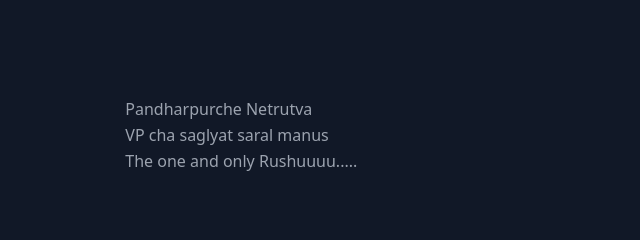
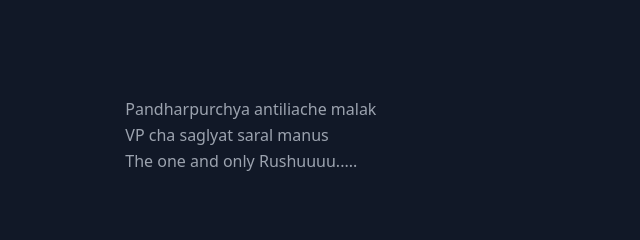
Before and after one commit to DeveloperAdiiG/vpmm2, a plain HTML site: page rankers/rushu.html in a window 1280 px wide. Shown: the top 240 px of the page, 332-972 px from the left. Drawn offline with nearby package versions, Linux system fonts and the light colour scheme.

Commit message:
Update rushu.html

```diff
--- a/rankers/rushu.html
+++ b/rankers/rushu.html
@@ -11,7 +11,7 @@
         <div class="container px-5 py-24 mx-auto flex flex-wrap">
           <div class="flex w-full mb-20 flex-wrap">
             <h1 class="sm:text-3xl text-2xl font-medium title-font text-white lg:w-1/3 lg:mb-0 mb-4">❤️ Rushikesh Wakade</h1>
-            <p class="lg:pl-6 lg:w-2/3 mx-auto leading-relaxed text-base">Pandharpurche Netrutva<br>
+            <p class="lg:pl-6 lg:w-2/3 mx-auto leading-relaxed text-base">Pandharpurchya antiliache malak<br>
                 VP cha saglyat saral manus<br>
                 The one and only Rushuuuu.....
             </p>
```
